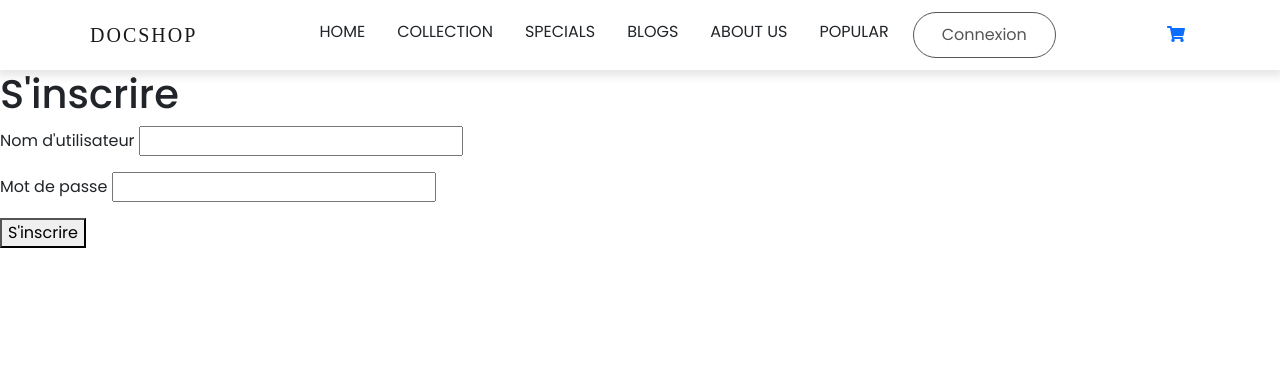
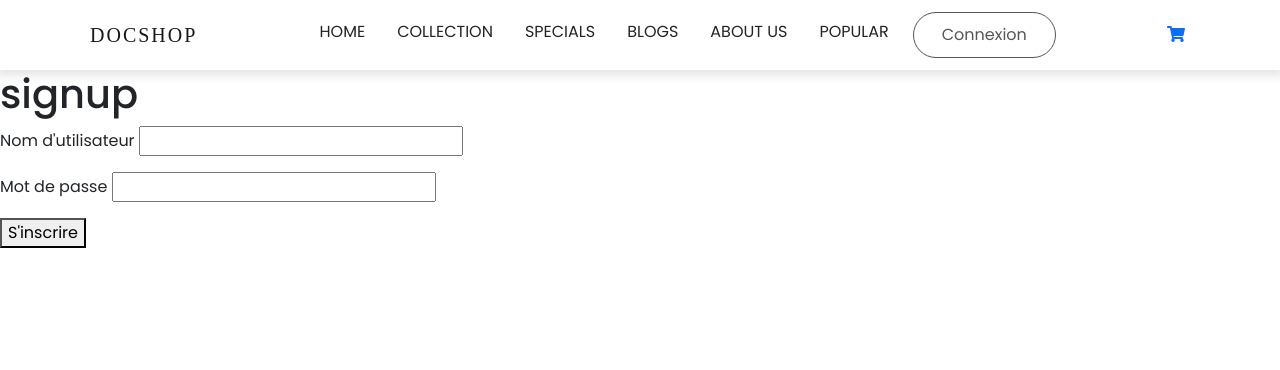
Before and after one commit to Akhystophane/W_Shop, a Django app: page /login/ in a window 1280 px wide. Shown: the top 370 px of the page. Run offline with Django 4.2, Linux system fonts and the light colour scheme; some libraries are stand-ins or nearby versions; some web fonts are replaced.

Commit message:
Update signup.html

```diff
--- a/accounts/templates/accounts/signup.html
+++ b/accounts/templates/accounts/signup.html
@@ -1,7 +1,7 @@
 {% extends 'base.html' %}
 
 {% block content %}
-<h1>S'inscrire</h1>
+<h1>signup</h1>
 <form method="POST">
   {% csrf_token %}
   <p>
```
